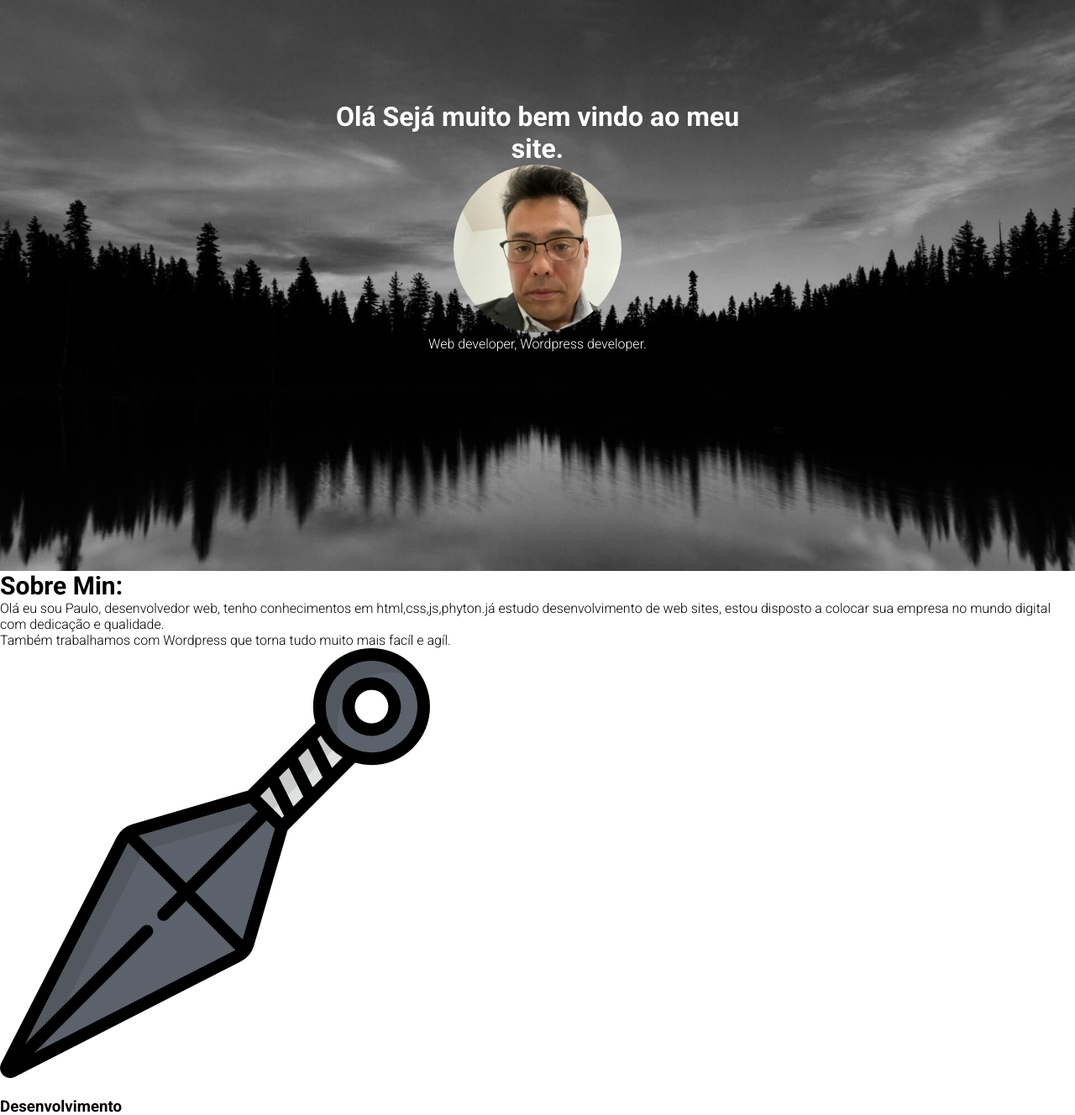
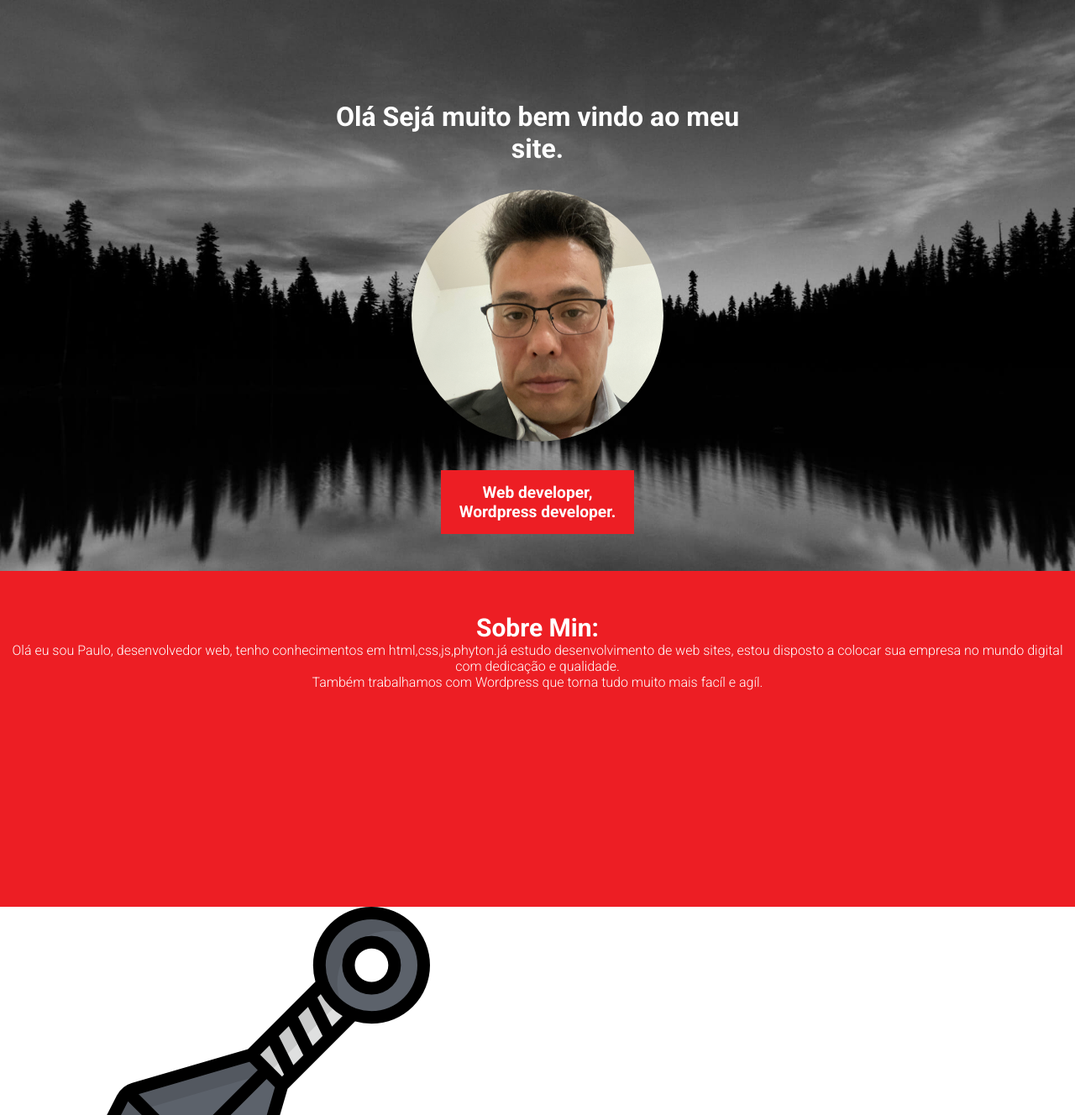
Before and after one commit to paulotiba/netz_du, a PHP site: page / in a window 1280 px wide. Shown: the part 60-1388 px from the top of the page at 84% size. Run offline with PHP 8.4, Linux system fonts and the light colour scheme.

Commit message:
projeto2

```diff
--- a/css/style.css
+++ b/css/style.css
@@ -74,3 +74,30 @@ h2 {
   color:#FFF;
 
 }
+
+#banner-info img {
+  height: 300px;
+  border-radius: 50%;
+  margin-top: 30px;
+  margin-bottom: 30px;
+}
+
+#banner-info p {
+  background-color: #ED1E24;
+  font-size: 1.2rem;
+  font-weight: bold;
+  width: 200px;
+  margin-right: auto;
+  margin-left: auto;
+  padding: 15px;
+}
+
+/* about */
+
+#about-section {
+  text-align: center;
+  background-color: #ED1E24;
+  color: #FFF;
+  padding-top: 50px;
+  height: 350px;
+}
--- a/index.html
+++ b/index.html
@@ -31,7 +31,7 @@
         <div id="main-banner">
             <div id="banner-info">
                 <h1>Olá Sejá muito bem vindo ao meu site.</h1>
-                <img src="./img/ptf.JPG" alt="#" width="200" class="round" >
+                <img src="./img/ptf.JPG" alt="#" >
                 <p>Web developer, Wordpress developer.</p>
             </div>
         </div>
```
